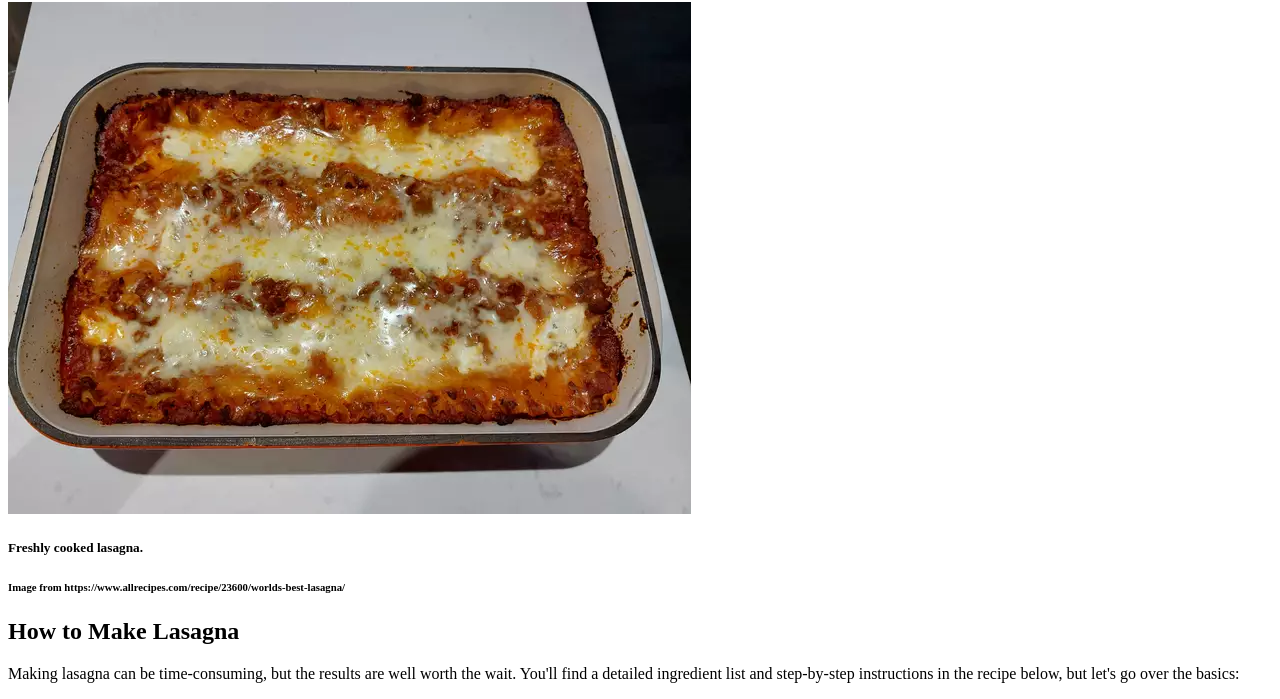
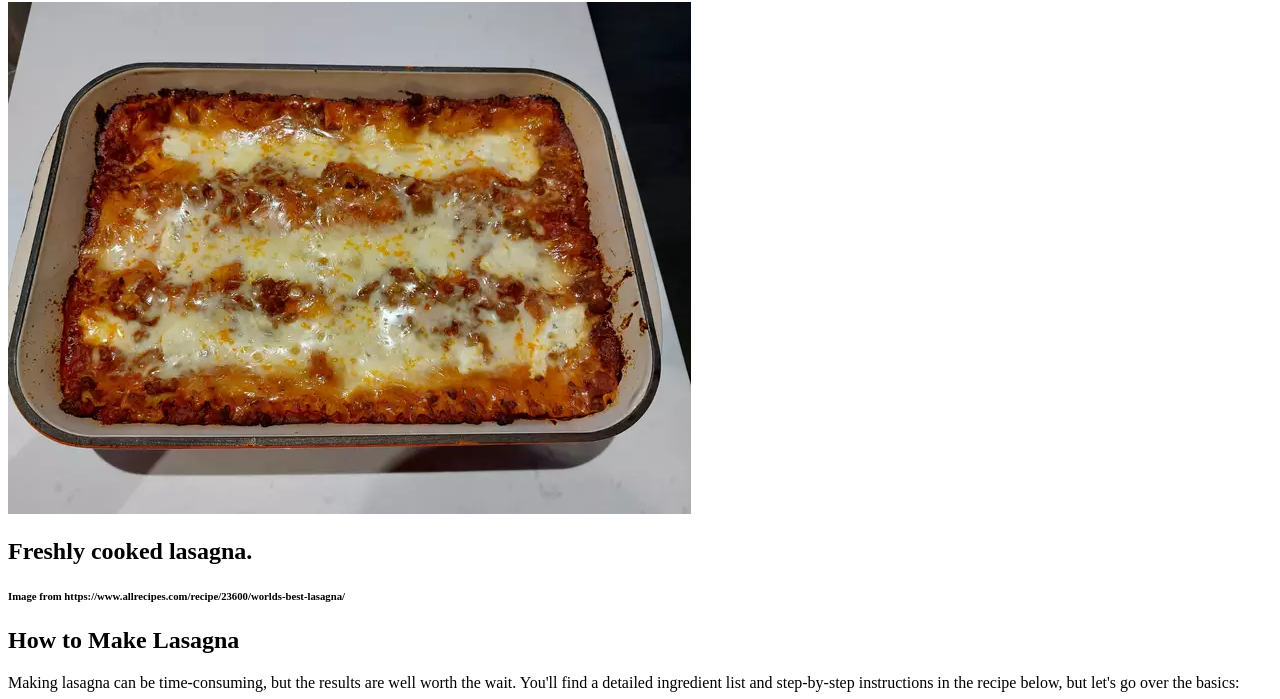
Before and after one commit to ApplePastries/odin-recipes, a plain HTML site: page recipes/lasagna.html in a window 1280 px wide. Shown: the part 78-777 px from the top of the page. Drawn offline with Linux system fonts and the light colour scheme.

Commit message:
Heading change in lasagna.html

```diff
--- a/recipes/lasagna.html
+++ b/recipes/lasagna.html
@@ -8,7 +8,7 @@
 <body>
     <h1>Lasagna Recipe</h1>
     <img src="../imagedir/lasagna.png">
-    <h5>Freshly cooked lasagna.</h5>
+    <h2>Freshly cooked lasagna.</h2>
     <h6>Image from https://www.allrecipes.com/recipe/23600/worlds-best-lasagna/</h6>
 
     <h2>How to Make Lasagna</h2>
```
